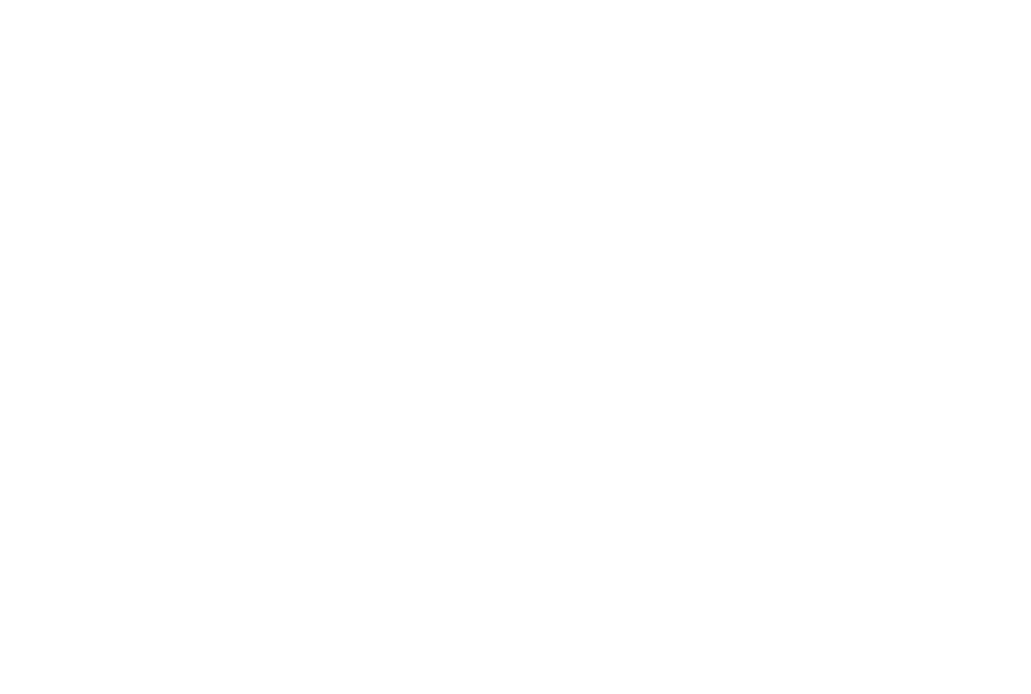
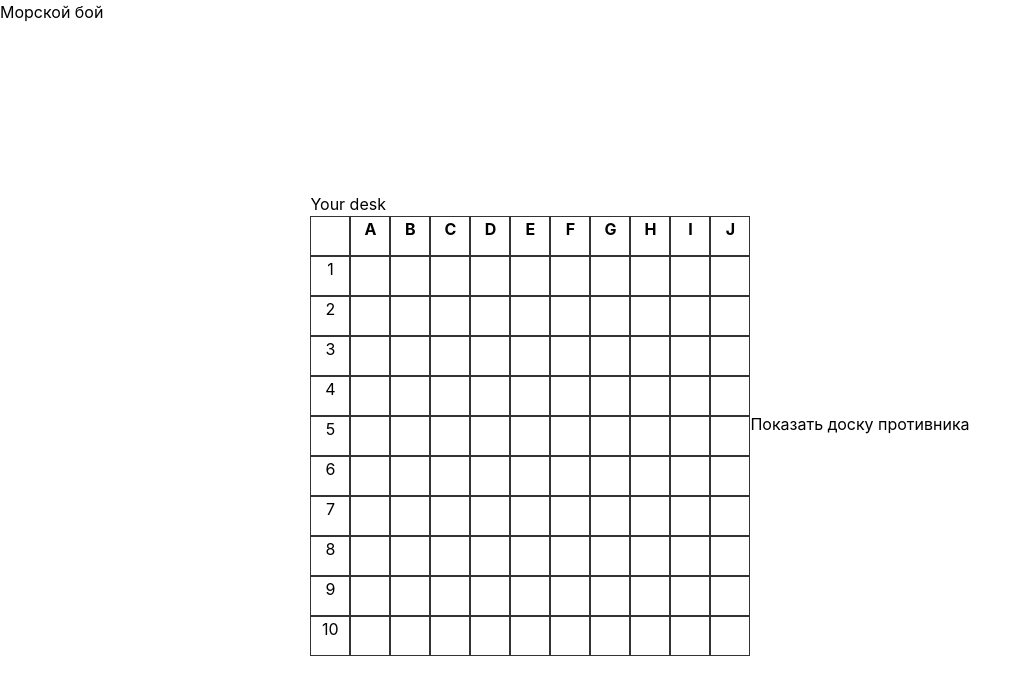
Before and after one commit to S-Kulibaba/sea-battle, a React (Create React App) app: page /game/1 in a window 1280 px wide. Shown: the top 694 px of the page, without its empty margins (0-1031 px from the left). Built offline with nearby package versions, Linux system fonts and the light colour scheme; the HTML template or start-up script is replaced by a standard one.

Commit message:
basic game interface

```diff
--- a/src/components/Game.jsx
+++ b/src/components/Game.jsx
@@ -1,9 +1,40 @@
-import React from "react";
+import React, { useState } from "react";
+import Board from "../modules/Board";
+
+const emptyGrid = Array(10).fill(null).map(() => Array(10).fill(''));
 
 const Game = () => {
-    return(
-<></>
-    )
-}
+  const [isEnemyBoardVisible, setEnemyBoardVisible] = useState(false);
+
+  const toggleEnemyBoardVisibility = () => {
+    setEnemyBoardVisible(!isEnemyBoardVisible);
+  };
+
+  return (
+    <div>
+      <h1>Морской бой</h1>
+
+      {/* Доска игрока */}
+      <div className="h-screen w-screen items-center flex justify-center">
+        <div>
+            <h2>Your desk</h2>
+            <Board grid={emptyGrid} />
+        </div>
+
+        {/* Доска противника */}
+        {isEnemyBoardVisible && (
+            <div className="ml-[20px]">
+                <h2>Opponent's desk</h2>
+                <Board grid={emptyGrid} />
+            </div>
+        )}
+
+        <button onClick={toggleEnemyBoardVisibility}>
+            {isEnemyBoardVisible ? "Скрыть доску противника" : "Показать доску противника"}
+        </button>
+      </div>
+    </div>
+  );
+};
 
 export default Game;
--- /dev/null
+++ b/src/modules/Board.jsx
@@ -0,0 +1,30 @@
+import React from "react";
+
+const letters = Array.from({ length: 10 }, (_, i) => String.fromCharCode(65 + i));
+const numbers = Array.from({ length: 10 }, (_, i) => i + 1);
+
+const Board = ({ grid }) => {
+  return (
+    <div className="flex flex-col">
+      {/* Строка с буквами (A-J) */}
+      <div className="flex font-bold">
+        <div className="w-[40px] h-[40px] border border-solid border-[#333333] flex justify-center align-center"></div>
+        {letters.map((letter, index) => (
+          <div key={index} className="w-[40px] h-[40px] border border-solid border-[#333333] flex justify-center align-center">{letter}</div>
+        ))}
+      </div>
+
+      {/* Основная доска */}
+      {numbers.map((number, rowIndex) => (
+        <div key={rowIndex} className="flex">
+          <div className="w-[40px] h-[40px] border border-solid border-[#333333] flex justify-center align-center">{number}</div>
+          {grid[rowIndex].map((cell, colIndex) => (
+            <div key={colIndex} className="w-[40px] h-[40px] border border-solid border-[#333333] flex justify-center align-center">{cell}</div>
+          ))}
+        </div>
+      ))}
+    </div>
+  );
+};
+
+export default Board;
```
